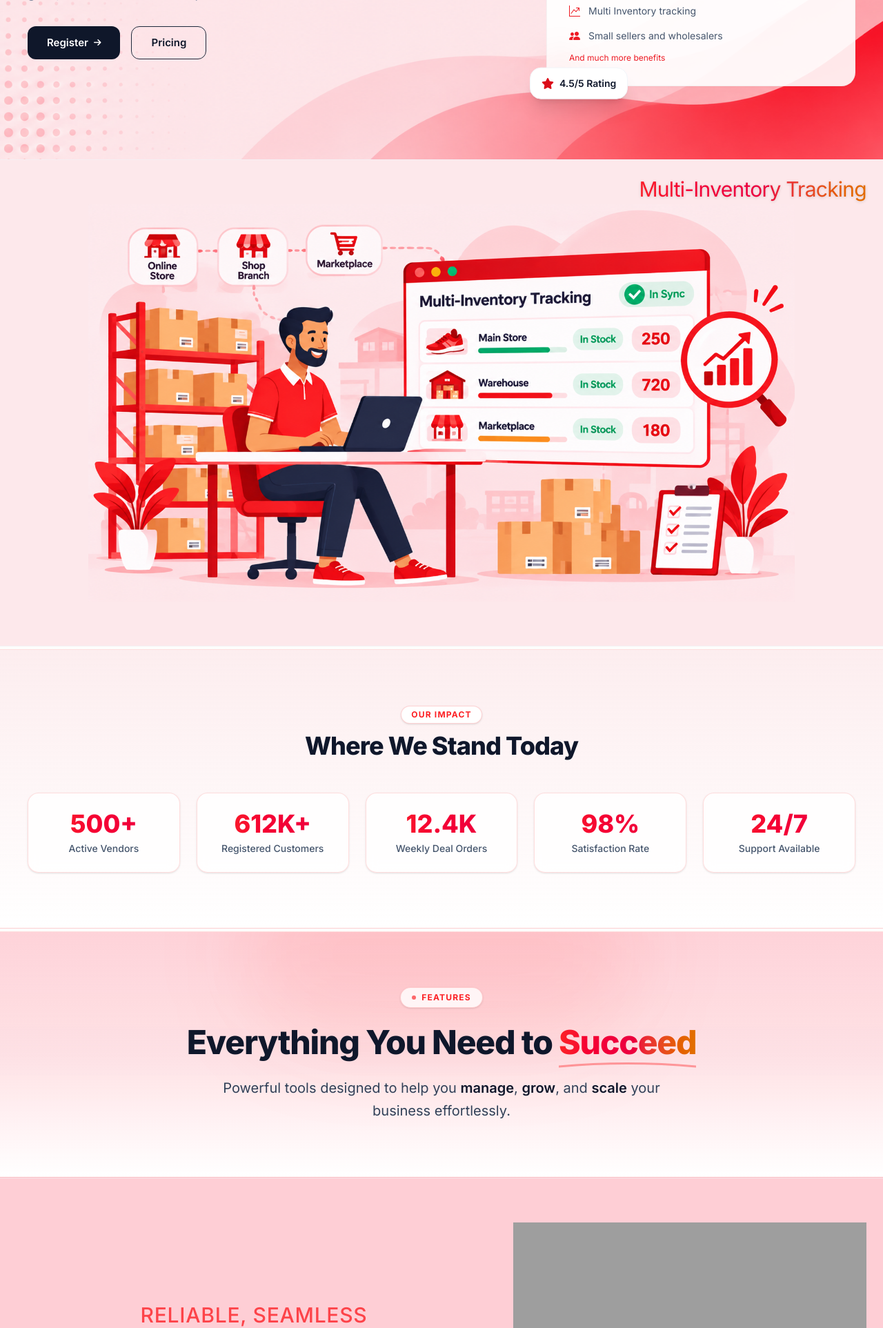
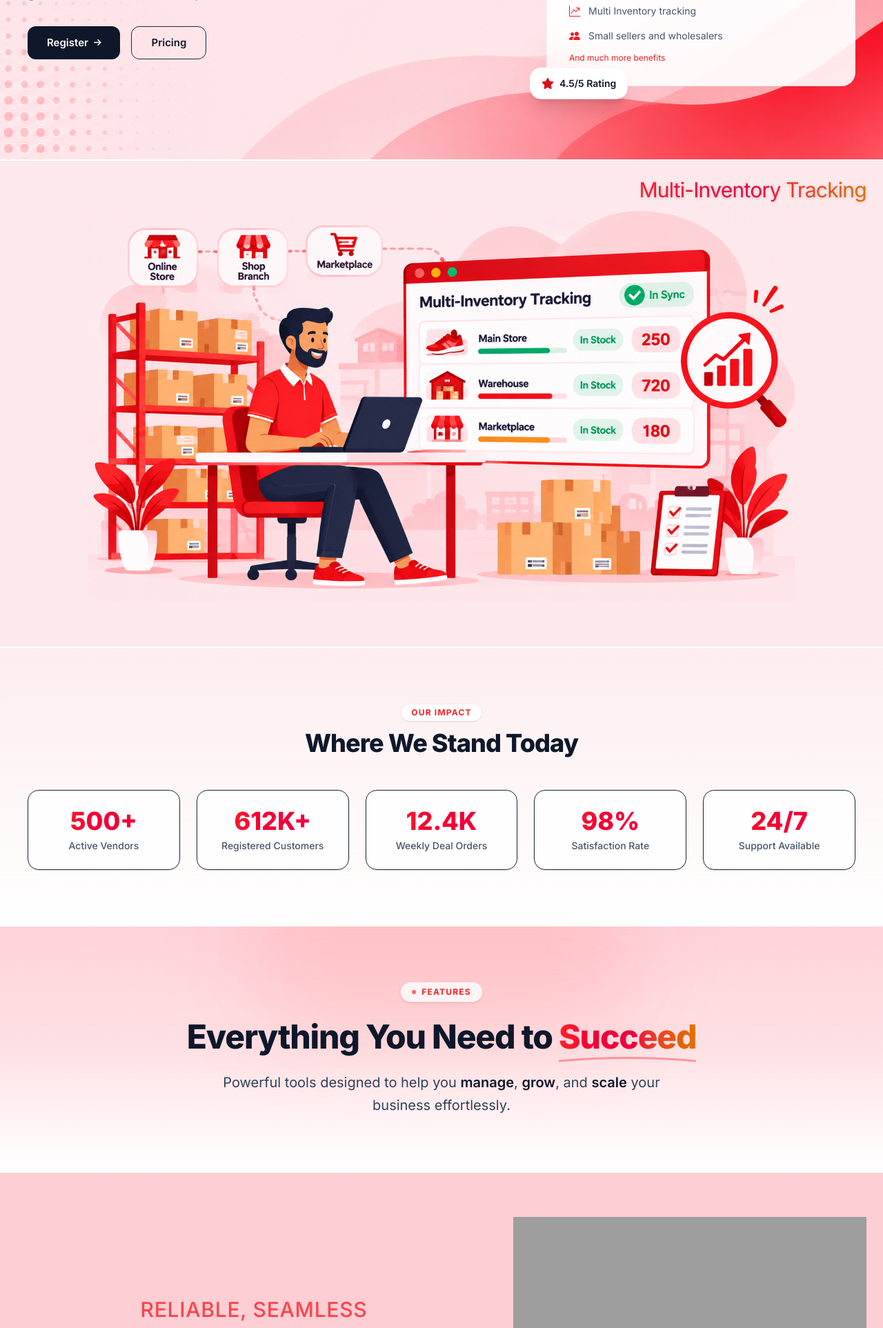
Before and after one commit to bahati-pacifique/ecommerce-platform, a Node project: template views/business.ejs in a window 1280 px wide. Shown: the part 569-2494 px from the top of the page at 69% size. Run offline with Node 20 templates, Linux system fonts and the light colour scheme; the template is opened without the code that fills it, so the values that code supplies are empty; some libraries are stand-ins or nearby versions; grey boxes are pictures that could not be loaded.

Commit message:
Testing business landing

```diff
--- a/views/business.ejs
+++ b/views/business.ejs
@@ -219,17 +219,16 @@
     </div>
   </section>
 
-  <section class="py-16 border-y border-slate-100/60 flex items-center justify-center bg-[#FDE8EB] relative">
-
+  <section class="py-16 mt-0.5 flex items-center justify-center bg-[#FDE8EB] relative">
     <h1 class="absolute top-3 right-3 text-2xl md:text-3xl tracking-tight leading-tight bg-gradient-to-r from-[#FC2125] via-rose-600 to-amber-600 bg-clip-text text-transparent drop-shadow-sm  p-3 animate-slide-up">Multi-Inventory Tracking</h1>
     <img src="/images/hero/hero-multi-inventory-brand.png" alt="Mult-inventory-platform" class="w-full max-w-5xl">
   </section>
 
-  <section class="relative overflow-hidden py-16 md:py-20 bg-gradient-to-b from-[#FCE9EB]/80 to-white mt-1 border-y border-[#FC2125]/15">
+  <section class="relative overflow-hidden py-16 md:py-20 bg-gradient-to-b from-[#FCE9EB]/80 to-white mt-0.5">
   <div class="max-w-7xl mx-auto px-6 md:px-10">
 
     <div class="text-center max-w-2xl mx-auto mb-12">
-      <span class="inline-block text-xs font-bold text-[#FC2125] bg-white border border-[#FC2125]/20 px-3.5 py-1 rounded-full uppercase tracking-widest shadow-sm">
+      <span class="inline-block text-xs font-bold text-[#FC2125] bg-white px-3.5 py-1 rounded-full uppercase tracking-widest shadow-sm">
         Our Impact
       </span>
       <h2 class="text-3xl md:text-4xl font-extrabold text-slate-900 tracking-tight mt-3">
@@ -239,35 +238,35 @@
 
     <div class="grid grid-cols-2 sm:grid-cols-3 lg:grid-cols-5 gap-4 md:gap-6 text-center">
 
-      <div class="bg-white/80 backdrop-blur-sm border border-[#FC2125]/15 rounded-2xl p-6 shadow-sm hover:-translate-y-1 transition duration-300">
+      <div class="bg-white/80 backdrop-blur-sm border rounded-2xl p-6 shadow-sm hover:-translate-y-1 transition duration-300">
         <p class="text-3xl md:text-4xl font-black bg-gradient-to-r from-[#FC2125] to-rose-600 bg-clip-text text-transparent">
           500+
         </p>
         <p class="text-sm font-medium text-slate-600 mt-1.5">Active Vendors</p>
       </div>
 
-      <div class="bg-white/80 backdrop-blur-sm border border-[#FC2125]/15 rounded-2xl p-6 shadow-sm hover:-translate-y-1 transition duration-300">
+      <div class="bg-white/80 backdrop-blur-sm border rounded-2xl p-6 shadow-sm hover:-translate-y-1 transition duration-300">
         <p class="text-3xl md:text-4xl font-black bg-gradient-to-r from-[#FC2125] to-rose-600 bg-clip-text text-transparent">
           612K+
         </p>
         <p class="text-sm font-medium text-slate-600 mt-1.5">Registered Customers</p>
       </div>
 
-      <div class="bg-white/80 backdrop-blur-sm border border-[#FC2125]/15 rounded-2xl p-6 shadow-sm hover:-translate-y-1 transition duration-300">
+      <div class="bg-white/80 backdrop-blur-sm border rounded-2xl p-6 shadow-sm hover:-translate-y-1 transition duration-300">
         <p class="text-3xl md:text-4xl font-black bg-gradient-to-r from-[#FC2125] to-rose-600 bg-clip-text text-transparent">
           12.4K
         </p>
         <p class="text-sm font-medium text-slate-600 mt-1.5">Weekly Deal Orders</p>
       </div>
 
-      <div class="bg-white/80 backdrop-blur-sm border border-[#FC2125]/15 rounded-2xl p-6 shadow-sm hover:-translate-y-1 transition duration-300">
+      <div class="bg-white/80 backdrop-blur-sm border rounded-2xl p-6 shadow-sm hover:-translate-y-1 transition duration-300">
         <p class="text-3xl md:text-4xl font-black bg-gradient-to-r from-[#FC2125] to-rose-600 bg-clip-text text-transparent">
           98%
         </p>
         <p class="text-sm font-medium text-slate-600 mt-1.5">Satisfaction Rate</p>
       </div>
 
-      <div class="col-span-2 sm:col-span-1 bg-white/80 backdrop-blur-sm border border-[#FC2125]/15 rounded-2xl p-6 shadow-sm hover:-translate-y-1 transition duration-300">
+      <div class="col-span-2 sm:col-span-1 bg-white/80 backdrop-blur-sm border rounded-2xl p-6 shadow-sm hover:-translate-y-1 transition duration-300">
         <p class="text-3xl md:text-4xl font-black bg-gradient-to-r from-[#FC2125] to-rose-600 bg-clip-text text-transparent">
           24/7
         </p>
@@ -278,7 +277,7 @@
   </div>
 </section>
 
-  <section class="relative overflow-hidden py-20 px-6 bg-gradient-to-b from-[#FECED5]/90 via-[#FECED5]/60 to-white mt-1 border-y border-[#FC2125]/15">
+  <section class="relative overflow-hidden py-20 px-6 bg-gradient-to-b from-[#FECED5]/90 via-[#FECED5]/60 to-white mt-0.5">
 
   <div class="pointer-events-none absolute -top-24 left-1/2 -translate-x-1/2 h-64 w-[36rem] rounded-full bg-[#FC2125]/10 blur-3xl"></div>
 
@@ -312,7 +311,7 @@
 </section>
 
 
-  <section class="py-16 border-y border-slate-100/60 flex flex-col lg:flex-row items-center justify-center gap-8 bg-[#FECED5] px-6">
+  <section class="py-16 flex flex-col lg:flex-row items-center justify-center mt-0.5 gap-8 bg-[#FECED5] px-6">
   <div class="flex flex-col items-center justify-center text-center flex-1 space-y-2">
     <p class="text-2xl md:text-3xl font-medium tracking-wide text-[#FC2125]/80 uppercase">
       Reliable, Seamless
@@ -335,7 +334,7 @@
 </section>
 
 
-  <section id="features" class="py-20 bg-features">
+  <section id="features" class="py-20 bg-features mt-0.5">
     <div class="max-w-7xl mx-auto px-6 md:px-10">
 
       <div class="grid md:grid-cols-3 gap-6">
@@ -403,14 +402,14 @@
     </div>
   </section>
 
-  <section class="py-16 border-y border-slate-100/60 flex items-center justify-center bg-[#FDE8EB] relative">
+  <section class="py-16 flex items-center justify-center mt-0.5 bg-[#FDE8EB] relative">
     <h1 class="absolute text-2xl md:text-3xl tracking-tight leading-tight bg-gradient-to-r from-[#FC2125] via-rose-600 to-amber-600 bg-clip-text text-transparent drop-shadow-sm font-bold top-3 left-3 top-2 text-[#FC2125] p-3 animate-slide-up">
       Central order & delivery processing
     </h1>
     <img src="/images/hero/hero-on-door-delivery.png" alt="Mult-inventory-platform" class="w-full max-w-5xl">
   </section>
 
-  <section id="solutions" class="py-20 bg-white">
+  <section id="solutions" class="py-20 bg-white mt-0.5">
     <div class="max-w-7xl mx-auto px-6 md:px-10">
       <div class="grid lg:grid-cols-2 gap-12 items-center">
         <div>
@@ -510,7 +509,7 @@
     </div>
   </section>
 
-  <section id="testimonials" class="py-20 bg-slate-50/50">
+  <section id="testimonials" class="py-20 bg-slate-50/50 mt-0.5">
     <div class="max-w-7xl mx-auto px-6 md:px-10">
       <div class="text-center max-w-3xl mx-auto mb-16">
         <span class="inline-block text-xs font-semibold text-brand bg-brand-light px-3 py-1 rounded-full uppercase tracking-wider">
@@ -588,7 +587,7 @@
     </div>
   </section>
 
-  <section id="pricing" class="py-20 bg-slate-900">
+  <section id="pricing" class="py-20 bg-slate-900 mt-0.5">
     <div class="max-w-4xl mx-auto px-6 md:px-10 text-center">
       <h2 class="text-3xl md:text-4xl font-bold text-white">
         Join us together?
```
Also changed, not shown: public/styles/main.css.
